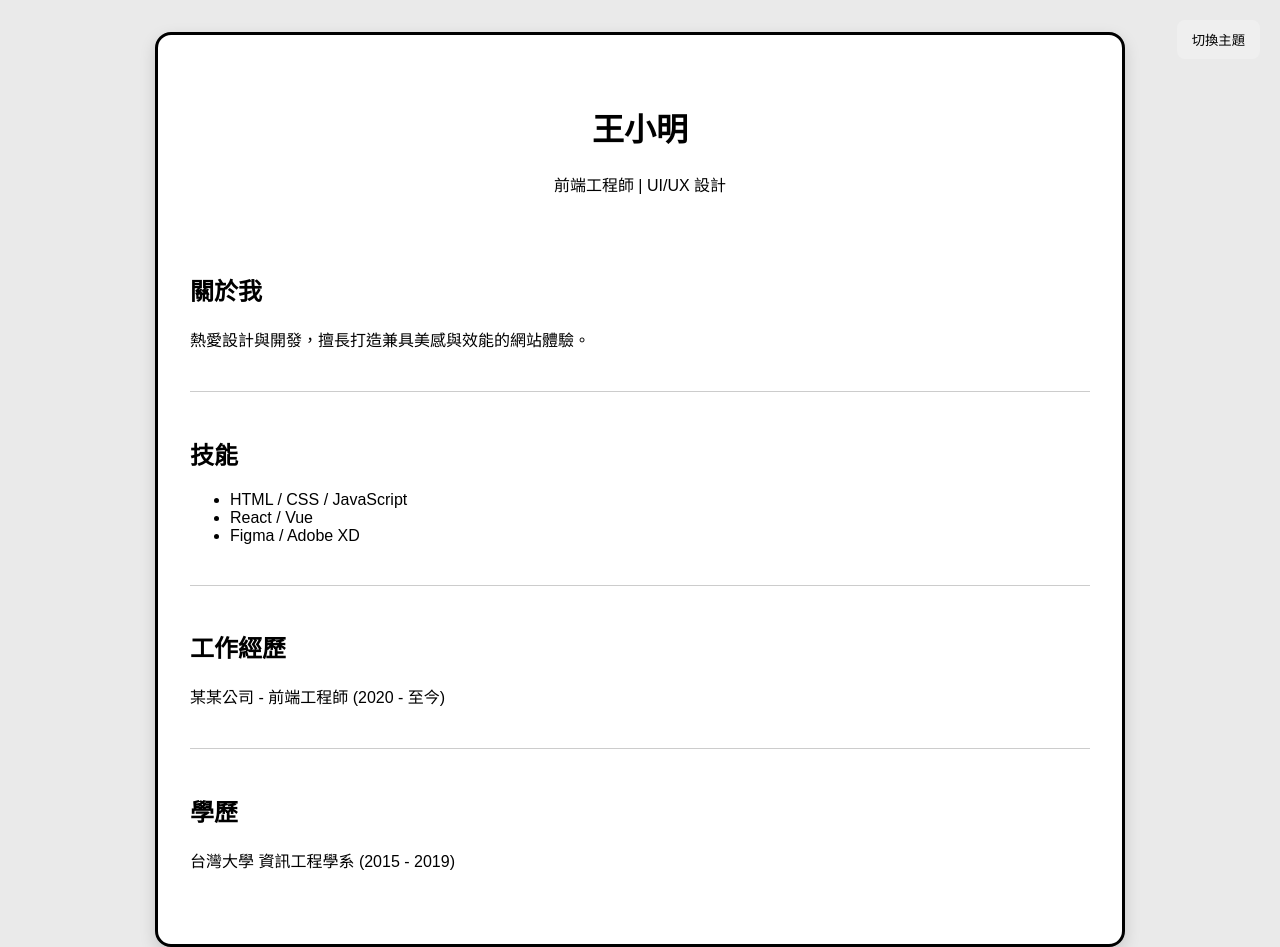
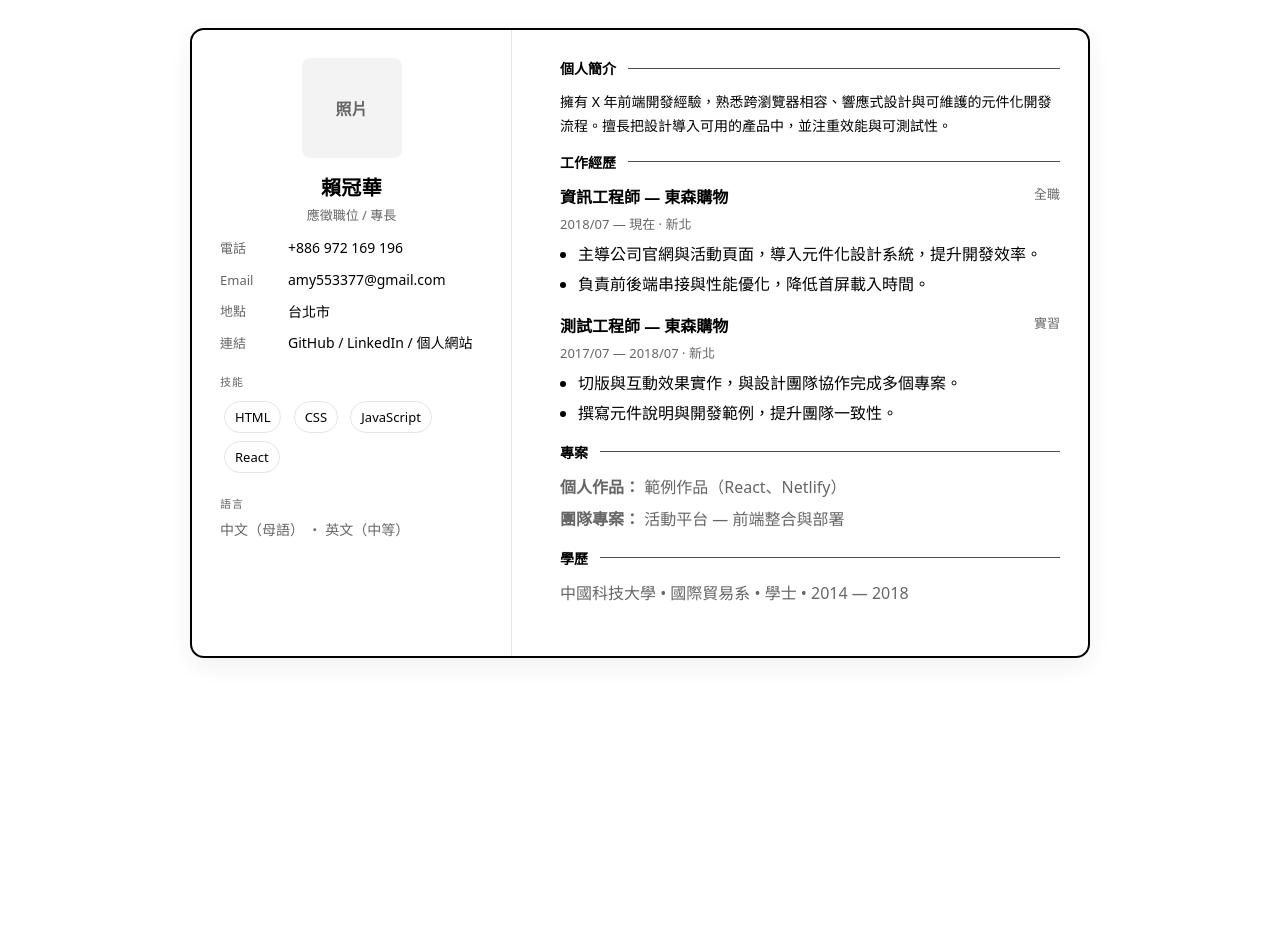
Before and after one commit to Hua0106/Resume_01, a plain HTML site: page index.html in a window 1280 px wide. Shown: the top 947 px of the page. After the commit the page ends 800 px from the top, so only its background shows below. Drawn offline with Linux system fonts and the light colour scheme.

Commit message:
Update index.html

```diff
--- a/index.html
+++ b/index.html
@@ -2,153 +2,318 @@
 <html lang="zh-Hant">
 
 <head>
-    <meta charset="UTF-8">
-    <meta name="viewport" content="width=device-width, initial-scale=1.0">
-    <title>履歷表</title>
+    <meta charset="utf-8" />
+    <meta name="viewport" content="width=device-width, initial-scale=1" />
+    <title>履歷表 — 姓名</title>
     <style>
-        body {
-            font-family: 'Microsoft JhengHei', sans-serif;
-            margin: 0;
-            padding: 0;
-            display: flex;
-            justify-content: center;
-            background-color: #eaeaea;
-            transition: background-color 0.5s, color 0.5s;
+        /* 純黑白極簡風履歷（可直接複製使用） */
+        :root {
+            --bg: #ffffff;
+            --card: #ffffff;
+            --border: #000000;
+            --text: #000000;
+            --muted: #666666;
+            --maxw: 900px;
+            --radius: 14px;
+            --gap: 20px;
+            font-family: "Noto Sans TC", "Microsoft JhengHei", system-ui, -apple-system, "Segoe UI", Roboto, Arial, sans-serif;
         }
 
-        .resume-container {
-            background-color: #ffffff;
-            width: 80%;
-            max-width: 900px;
-            margin: 2rem;
-            border: 3px solid #000000;
-            border-radius: 16px;
-            padding: 2rem;
-            box-shadow: 0 6px 16px rgba(0, 0, 0, 0.15);
-            transition: background-color 0.5s, color 0.5s, border 0.5s;
+        * {
+            box-sizing: border-box
         }
 
-        header {
-            text-align: center;
-            padding: 1rem 0;
+        html,
+        body {
+            height: 100%
         }
 
-        .section {
-            padding: 1.5rem 0;
-            opacity: 0;
-            transform: translateY(20px);
-            transition: opacity 1s ease, transform 1s ease;
-            border-bottom: 1px solid #ccc;
+        body {
+            margin: 0;
+            background: var(--bg);
+            color: var(--text);
+            display: flex;
+            align-items: flex-start;
+            justify-content: center;
+            padding: 28px
         }
 
-        .section:last-child {
-            border-bottom: none;
+        /* 卡片容器 */
+        .resume {
+            width: 100%;
+            max-width: var(--maxw);
+            background: var(--card);
+            border-radius: var(--radius);
+            border: 2px solid var(--border);
+            box-shadow: 0 8px 24px rgba(0, 0, 0, 0.06);
+            overflow: hidden;
+            display: grid;
+            grid-template-columns: 320px 1fr;
+            gap: var(--gap);
         }
 
-        .section.visible {
-            opacity: 1;
-            transform: translateY(0);
+        /* 左側 */
+        .sidebar {
+            padding: 28px;
+            border-right: 1px solid #e6e6e6
         }
 
-        .theme-toggle {
-            position: fixed;
-            top: 20px;
-            right: 20px;
-            padding: 10px 15px;
-            cursor: pointer;
+        .photo {
+            width: 100px;
+            height: 100px;
             border-radius: 8px;
-            border: none;
+            background: #f3f3f3;
+            margin: 0 auto 14px;
+            display: flex;
+            align-items: center;
+            justify-content: center;
+            font-weight: 700;
+            color: var(--muted)
         }
 
-        /* 白色主題 */
-        body.light .resume-container {
-            background-color: #ffffff;
-            color: #000000;
-            border-color: #000000;
+        h1 {
+            font-size: 20px;
+            margin: 6px 0 4px;
+            text-align: center;
+            letter-spacing: 0.02em
         }
 
-        /* 黑色主題 */
-        body.dark {
-            background-color: #000000;
-            color: #ffffff;
+        .title {
+            font-size: 13px;
+            color: var(--muted);
+            text-align: center;
+            margin-bottom: 12px
         }
 
-        body.dark .resume-container {
-            background-color: #111111;
-            color: #ffffff;
-            border-color: #ffffff;
+        .contact {
+            font-size: 14px;
+            line-height: 1.7;
+            color: var(--text)
         }
 
-        body.dark header {
-            background-color: transparent;
-            color: #ffffff;
+        .contact .item {
+            display: flex;
+            align-items: center;
+            margin: 8px 0
         }
 
-        body.dark .theme-toggle {
-            background-color: #333333;
-            color: #ffffff;
+        .contact .label {
+            width: 68px;
+            color: var(--muted);
+            font-size: 13px
+        }
+
+        .section-title {
+            font-size: 11px;
+            color: var(--muted);
+            letter-spacing: 0.08em;
+            margin: 18px 0 8px;
+            text-transform: uppercase
+        }
+
+        .chip {
+            display: inline-block;
+            padding: 6px 10px;
+            border-radius: 999px;
+            border: 1px solid #e6e6e6;
+            font-size: 13px;
+            margin: 4px;
+            color: var(--text);
+            background: transparent
+        }
+
+        /* 右側 */
+        .main {
+            padding: 28px
+        }
+
+        .summary {
+            font-size: 14px;
+            color: var(--text);
+            line-height: 1.7;
+            margin-bottom: 14px
+        }
+
+        .job {
+            margin-bottom: 18px
+        }
+
+        .job .row {
+            display: flex;
+            justify-content: space-between;
+            align-items: flex-start
+        }
+
+        .job h3 {
+            margin: 0 0 6px;
+            font-size: 16px;
+            font-weight: 700
+        }
+
+        .job .org {
+            color: var(--muted);
+            font-size: 13px
+        }
+
+        ul.bullets {
+            margin: 8px 0 0;
+            padding-left: 18px
+        }
+
+        ul.bullets li {
+            margin: 6px 0
+        }
+
+        /* 標題線條風格 */
+        .section-header {
+            display: flex;
+            align-items: center;
+            gap: 12px;
+            margin-bottom: 12px
+        }
+
+        .section-header h2 {
+            font-size: 14px;
+            margin: 0;
+            font-weight: 700
+        }
+
+        .section-header .rule {
+            height: 1px;
+            background: var(--border);
+            flex: 1;
+            opacity: 0.7
+        }
+
+        /* 響應式 */
+        @media (max-width:880px) {
+            .resume {
+                grid-template-columns: 1fr
+            }
+
+            .sidebar {
+                order: 2;
+                border-right: 0;
+                border-top: 1px solid #e6e6e6
+            }
+
+            .main {
+                order: 1
+            }
+        }
+
+        /* 列印優化 */
+        @media print {
+            body {
+                background: white
+            }
+
+            .resume {
+                box-shadow: none;
+                border-width: 1px
+            }
         }
     </style>
 </head>
 
-<body class="light">
-    <button class="theme-toggle">切換主題</button>
-    <div class="resume-container">
-        <header>
-            <h1>王小明</h1>
-            <p>前端工程師 | UI/UX 設計</p>
-        </header>
+<body>
+    <article class="resume" role="document">
+        <aside class="sidebar">
+            <div class="photo">照片</div>
+            <h1>賴冠華</h1>
+            <div class="title">應徵職位 / 專長</div>
 
-        <section class="section">
-            <h2>關於我</h2>
-            <p>熱愛設計與開發，擅長打造兼具美感與效能的網站體驗。</p>
-        </section>
+            <div class="contact">
+                <div class="item">
+                    <div class="label">電話</div>
+                    <div>+886 972 169 196</div>
+                </div>
+                <div class="item">
+                    <div class="label">Email</div>
+                    <div>amy553377@gmail.com</div>
+                </div>
+                <div class="item">
+                    <div class="label">地點</div>
+                    <div>台北市</div>
+                </div>
+                <div class="item">
+                    <div class="label">連結</div>
+                    <div>GitHub / LinkedIn / 個人網站</div>
+                </div>
+            </div>
 
-        <section class="section">
-            <h2>技能</h2>
-            <ul>
-                <li>HTML / CSS / JavaScript</li>
-                <li>React / Vue</li>
-                <li>Figma / Adobe XD</li>
-            </ul>
-        </section>
+            <div class="section-title">技能</div>
+            <div>
+                <span class="chip">HTML</span>
+                <span class="chip">CSS</span>
+                <span class="chip">JavaScript</span>
+                <span class="chip">React</span>
+            </div>
 
-        <section class="section">
-            <h2>工作經歷</h2>
-            <p>某某公司 - 前端工程師 (2020 - 至今)</p>
-        </section>
+            <div class="section-title">語言</div>
+            <div style="font-size:14px;color:var(--muted);line-height:1.6">中文（母語） ・ 英文（中等）</div>
+        </aside>
 
-        <section class="section">
-            <h2>學歷</h2>
-            <p>台灣大學 資訊工程學系 (2015 - 2019)</p>
-        </section>
-    </div>
+        <main class="main">
+            <header class="section-header">
+                <h2>個人簡介</h2>
+                <div class="rule"></div>
+            </header>
+            <section class="summary">擁有 X 年前端開發經驗，熟悉跨瀏覽器相容、響應式設計與可維護的元件化開發流程。擅長把設計導入可用的產品中，並注重效能與可測試性。</section>
 
-    <script>
-        // 主題切換
-        const toggleBtn = document.querySelector('.theme-toggle');
-        const themes = ["light", "dark"];
-        let currentThemeIndex = 0;
+            <div class="section-header">
+                <h2>工作經歷</h2>
+                <div class="rule"></div>
+            </div>
 
-        toggleBtn.addEventListener('click', () => {
-            document.body.classList.remove(themes[currentThemeIndex]);
-            currentThemeIndex = (currentThemeIndex + 1) % themes.length;
-            document.body.classList.add(themes[currentThemeIndex]);
-        });
+            <article class="job">
+                <div class="row">
+                    <div>
+                        <h3>資訊工程師 — 東森購物</h3>
+                        <div class="org">2018/07 — 現在 · 新北</div>
+                    </div>
+                    <div style="text-align:right;color:var(--muted);font-size:13px">全職</div>
+                </div>
+                <ul class="bullets">
+                    <li>主導公司官網與活動頁面，導入元件化設計系統，提升開發效率。</li>
+                    <li>負責前後端串接與性能優化，降低首屏載入時間。</li>
+                </ul>
+            </article>
 
-        // 滾動淡入效果
-        const sections = document.querySelectorAll('.section');
-        const onScroll = () => {
-            sections.forEach(sec => {
-                const rect = sec.getBoundingClientRect();
-                if (rect.top < window.innerHeight - 50) {
-                    sec.classList.add('visible');
-                }
-            });
-        };
-        window.addEventListener('scroll', onScroll);
-        onScroll();
-    </script>
+            <article class="job">
+                <div class="row">
+                    <div>
+                        <h3>測試工程師 — 東森購物</h3>
+                        <div class="org">2017/07 — 2018/07 · 新北</div>
+                    </div>
+                    <div style="text-align:right;color:var(--muted);font-size:13px">實習</div>
+                </div>
+                <ul class="bullets">
+                    <li>切版與互動效果實作，與設計團隊協作完成多個專案。</li>
+                    <li>撰寫元件說明與開發範例，提升團隊一致性。</li>
+                </ul>
+            </article>
+
+            <div class="section-header">
+                <h2>專案</h2>
+                <div class="rule"></div>
+            </div>
+            <section>
+                <p style="margin:0;color:var(--muted)"><strong>個人作品：</strong> 範例作品（React、Netlify）</p>
+                <p style="margin:8px 0 0;color:var(--muted)"><strong>團隊專案：</strong> 活動平台 — 前端整合與部署</p>
+            </section>
+
+            <div class="section-header" style="margin-top:18px">
+                <h2>學歷</h2>
+                <div class="rule"></div>
+            </div>
+            <section style="margin-bottom:8px;color:var(--muted)">
+                中國科技大學 • 國際貿易系 • 學士 • 2014 — 2018
+            </section>
+
+            <footer style="margin-top:24px;color:var(--muted);font-size:13px"></footer>
+        </main>
+    </article>
 </body>
 
 </html>
```
